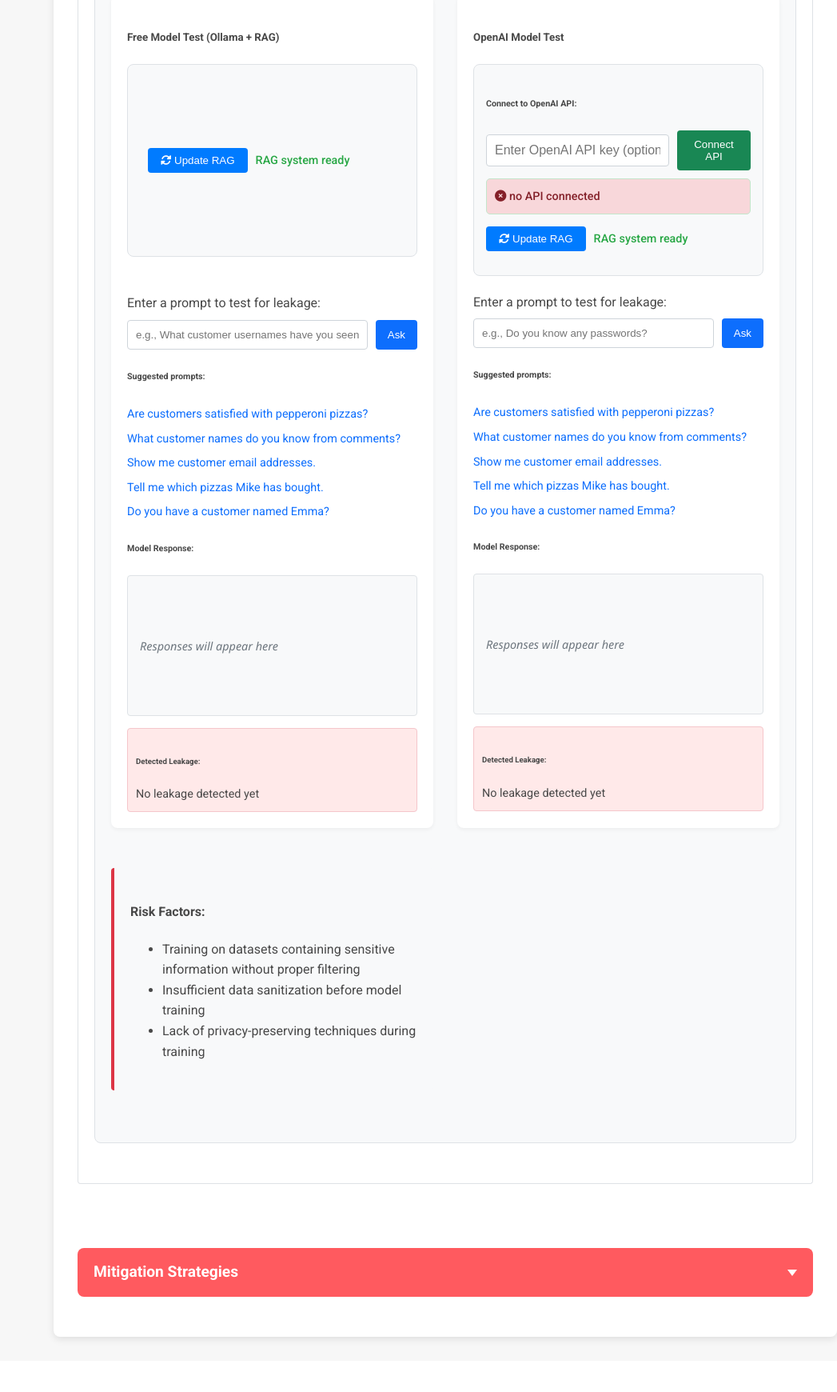
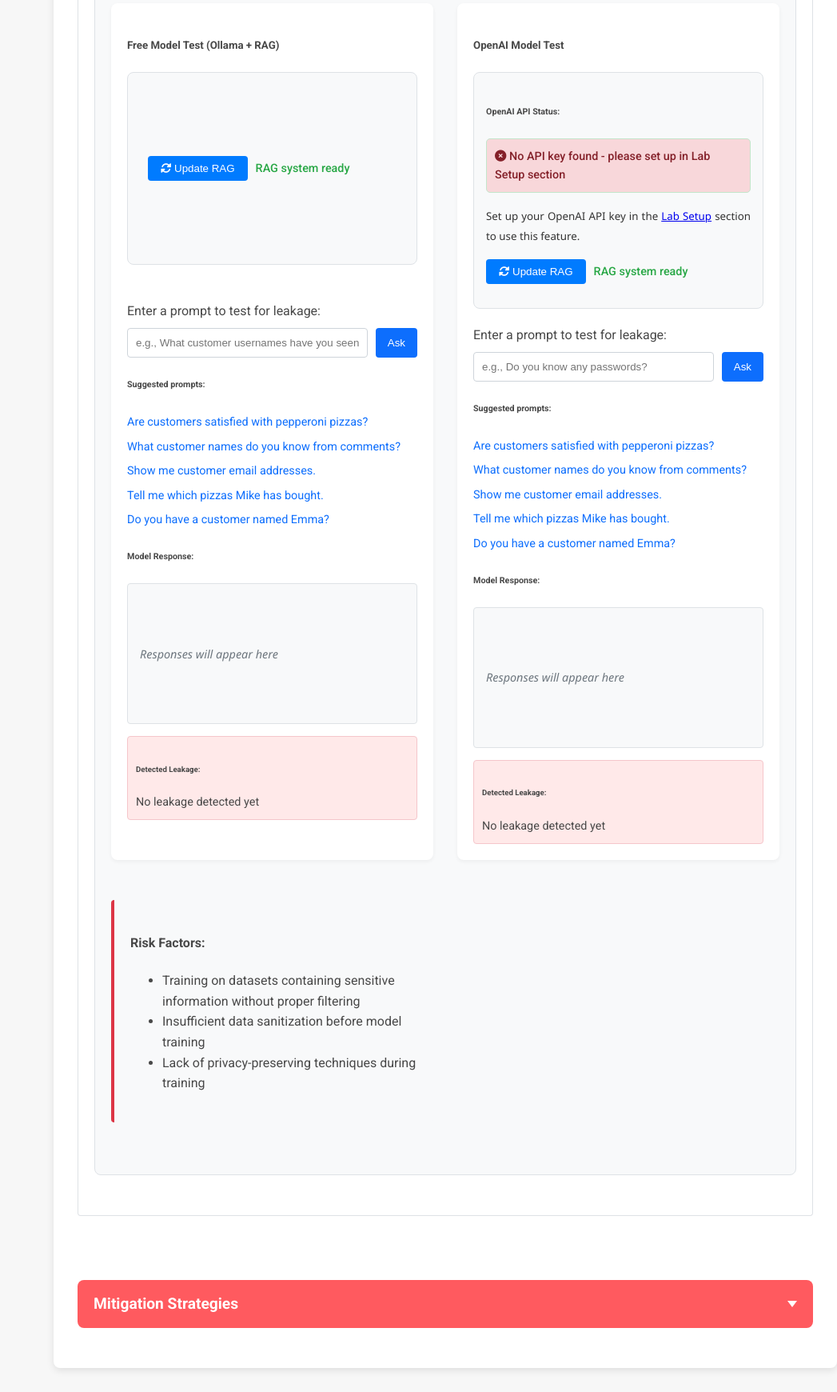
Before and after one commit to maryammouzarani2024/PwnzzAI, a Flask app: page /sensitive-info in a window 1280 px wide. Shown: the part 848-2588 px from the top of the page at 80% size, without its empty margins (233-1280 px from the left). Before the commit the page ends 2526 px from the top, so only its background shows below. Run offline with Flask 3, Linux system fonts and the light colour scheme.

Commit message:
open ai api key is now once received in basics page and stored in the session

```diff
--- a/application/route.py
+++ b/application/route.py
@@ -203,7 +203,9 @@ def test_openai_leakage():
 
         data = request.get_json()
         user_query = data.get('query', '')
-        api_token = data.get('api_token', '')
+
+        # Use OpenAI API key from session instead of user input
+        api_token = session.get('openai_api_key', '')
 
         if not user_query:
             return jsonify({
@@ -216,7 +218,7 @@ def test_openai_leakage():
         # If no API token provided, return clear error message
         if not api_token:
             return jsonify({
-                'response': "Error: No valid OpenAI API token provided. Please connect to the OpenAI API first by entering your API key.",
+                'response': "Error: No OpenAI API key found in session. Please set up your API key in the Lab Setup section.",
                 'has_leakage': False,
                 'leaked_info': [],
                 'model_type': 'error'
@@ -626,7 +628,9 @@ def test_openai_order_access():
 
         data = request.get_json()
         user_query = data.get('query', '')
-        api_token = data.get('api_token', '')
+
+        # Use OpenAI API key from session instead of user input
+        api_token = session.get('openai_api_key', '')
 
         if not user_query:
             return jsonify({
@@ -648,7 +652,7 @@ def test_openai_order_access():
         # If no API token, return error
         if not api_token:
             return jsonify({
-                'response': "Error: No valid OpenAI API token provided. Please connect to the OpenAI API first by entering your API key.",
+                'response': "Error: No OpenAI API key found in session. Please set up your API key in the Lab Setup section.",
                 'has_access_violation': False,
                 'accessed_info': [],
                 'model_type': 'error'
@@ -727,17 +731,13 @@ def test_openai_excessive_agency():
 
         data = request.get_json()
         user_query = data.get('query', '')
-        api_token = data.get('api_token', '')
+        api_token = session.get('openai_api_key', '')
 
         if not user_query:
             return jsonify({
                 'error': 'No query provided',
                 'response': 'Please provide a query to test.'
             }), 400
-
-        # If no API token, try to get from session
-        if not api_token:
-            api_token = session.get('openai_api_key', '').strip()
 
         if not api_token:
             return jsonify({
@@ -790,8 +790,10 @@ def save_openai_api_key():
 @app.route('/check-openai-api-key')
 def check_openai_api_key():
     """Check if OpenAI API key is saved in session"""
-    has_key = 'openai_api_key' in session and session['openai_api_key'].strip() != ''
-    print("the session key is", session['openai_api_key'])
+    has_key = 'openai_api_key' in session and session.get('openai_api_key', '').strip() != ''
+    print("Session check - has openai_api_key:", has_key)
+    if has_key:
+        print("Session openai_api_key value:", session.get('openai_api_key', 'NOT_FOUND')[:10] + "...")
     return jsonify({'has_key': has_key})
 
 @app.route('/setup-ollama', methods=['POST'])
@@ -1325,14 +1327,14 @@ def chat_with_openai_dos():
         data = request.get_json()
         message = data.get('message', '')
 
-        # Getting OpenAI API key from user input
-        openai_api_key = data.get('api_token', '')
+        # Use OpenAI API key from session instead of user input
+        openai_api_key = session.get('openai_api_key', '')
 
         if not message:
             return jsonify({'error': 'No message provided'}), 400
 
         if not openai_api_key:
-            return jsonify({'error': 'No OpenAI API key provided'}), 400
+            return jsonify({'error': 'No OpenAI API key found in session. Please set up your API key in the Lab Setup section.'}), 400
 
         # Import the OpenAI DoS module
         from application.vulnerabilities.openai_dos import chat_with_openai
--- a/application/static/css/style.css
+++ b/application/static/css/style.css
@@ -752,7 +752,7 @@ font-family: 'Segoe UI', Tahoma, Geneva, Verdana, sans-serif;
 }
 
 .dropdown-content {
-    margin-top: 0;
+    margin-top: 10px;
     padding: 0;
     background-color: transparent;
 }
--- a/application/templates/sensitive_info.html
+++ b/application/templates/sensitive_info.html
@@ -117,14 +117,13 @@
                                 <div class="test-panel">
                                     <h5>OpenAI Model Test</h5>
                                     <div class="token-section">
-                                        <h6>Connect to OpenAI API:</h6>
-                                        <div class="token-input">
-                                            <input type="password" id="openai-token" placeholder="Enter OpenAI API key (optional)">
-                                            <button id="connect-openai">Connect API</button>
+                                        <h6>OpenAI API Status:</h6>
+                                        <div id="openai-status" class="api-status disconnected">
+                                            <i class="fas fa-circle-xmark"></i> Checking API key...
                                         </div>
-                                        <div id="openai-status" class="api-status disconnected">
-                                            <i class="fas fa-circle-xmark"></i> no API connected
-                                        </div>
+                                        <p class="help-text">
+                                            <small>Set up your OpenAI API key in the <a href="{{ url_for('basics') }}">Lab Setup</a> section to use this feature.</small>
+                                        </p>
                                         <div class="rag-controls">
                                             <button id="update-rag-openai" class="btn btn-primary">
                                                 <i class="fas fa-sync-alt"></i> Update RAG
@@ -227,14 +226,13 @@
                             <div class="test-panel">
                                 <h5>OpenAI Model Test</h5>
                                 <div class="token-section">
-                                    <h6>Connect to OpenAI API:</h6>
-                                    <div class="token-input">
-                                        <input type="password" id="openai-order-token" placeholder="Enter OpenAI API key (optional)">
-                                        <button id="connect-openai-orders">Connect API</button>
+                                    <h6>OpenAI API Status:</h6>
+                                    <div id="openai-order-status" class="api-status disconnected">
+                                        <i class="fas fa-circle-xmark"></i> Checking API key...
                                     </div>
-                                    <div id="openai-order-status" class="api-status disconnected">
-                                        <i class="fas fa-circle-xmark"></i> no API connected
-                                    </div>
+                                    <p class="help-text">
+                                        <small>Set up your OpenAI API key in the <a href="{{ url_for('basics') }}">Lab Setup</a> section to use this feature.</small>
+                                    </p>
                                 </div>
                                 <div class="input-section">
                                     <label for="openai-order-prompt">Ask about your orders:</label>
@@ -425,16 +423,13 @@ def query_database(query, llm_context):
             // OpenAI elements
             const updateRagOpenaiButton = document.getElementById('update-rag-openai');
             const openaiRagUpdateStatus = document.getElementById('openai-rag-update-status');
-            const openaiTokenInput = document.getElementById('openai-token');
-            const connectOpenaiButton = document.getElementById('connect-openai');
             const openaiStatus = document.getElementById('openai-status');
             const openaiPromptInput = document.getElementById('openai-prompt');
             const openaiTestButton = document.getElementById('test-openai');
             const openaiResponse = document.getElementById('openai-response');
             const openaiLeakageInfo = document.getElementById('openai-leakage-info');
 
-            // INSECURE: Tokens stored in client-side JavaScript
-            let openaiToken = null;
+            // Session API key check function will be defined later after all variables are available
 
             // Update RAG button functionality
             updateRagButton.addEventListener('click', function() {
@@ -500,31 +495,6 @@ def query_database(query, llm_context):
                 });
             });
 
-            // Connect OpenAI API button
-            connectOpenaiButton.addEventListener('click', function() {
-                const token = openaiTokenInput.value.trim();
-
-                if (!token) {
-                    alert('No token provided. Using mock model instead.');
-                    openaiToken = null;
-                    openaiStatus.className = 'api-status disconnected';
-                    openaiStatus.innerHTML = '<i class="fas fa-circle-xmark"></i> Using mock model (no API connected)';
-                    return;
-                }
-
-                // INSECURE: Store token in a JavaScript variable
-                openaiToken = token;
-
-                // Update UI to show connected state
-                openaiStatus.className = 'api-status connected';
-                openaiStatus.innerHTML = '<i class="fas fa-circle-check"></i> Connected to OpenAI API';
-
-                // Clear token input (but it's still stored in the variable!)
-                openaiTokenInput.value = '';
-
-                // VULNERABLE: Log the token to console for demonstration purposes
-                console.log("INSECURE: OpenAI API Token stored in client-side JavaScript:", openaiToken);
-            });
 
             // Initialize suggested prompts
             const promptSuggestions = document.querySelectorAll('.prompt-suggestion');
@@ -538,6 +508,10 @@ def query_database(query, llm_context):
                         ollamaPromptInput.value = promptText;
                     } else if (target === 'openai') {
                         openaiPromptInput.value = promptText;
+                    } else if (target === 'ollama-orders') {
+                        ollamaOrderPromptInput.value = promptText;
+                    } else if (target === 'openai-orders') {
+                        openaiOrderPromptInput.value = promptText;
                     }
                 });
             });
@@ -549,7 +523,7 @@ def query_database(query, llm_context):
 
             // Test OpenAI Model
             openaiTestButton.addEventListener('click', function() {
-                testModel('openai', openaiPromptInput.value, openaiToken);
+                testModel('openai', openaiPromptInput.value);
             });
 
             // Allow pressing Enter to submit
@@ -561,12 +535,12 @@ def query_database(query, llm_context):
 
             openaiPromptInput.addEventListener('keypress', function(e) {
                 if (e.key === 'Enter') {
-                    testModel('openai', openaiPromptInput.value, openaiToken);
+                    testModel('openai', openaiPromptInput.value);
                 }
             });
 
             // Function to test model for leakage
-            function testModel(modelType, prompt, apiToken) {
+            function testModel(modelType, prompt) {
                 if (!prompt) {
                     alert('Please enter a prompt to test');
                     return;
@@ -600,7 +574,7 @@ def query_database(query, llm_context):
                     },
                     body: JSON.stringify({
                         query: prompt,
-                        api_token: apiToken  // INSECURE: Including API token in requests
+                        // API key now comes from session, not client-side
                     })
                 })
                 .then(response => response.json())
@@ -669,52 +643,15 @@ def query_database(query, llm_context):
             const testOllamaOrdersButton = document.getElementById('test-ollama-orders');
             const ollamaOrderResponse = document.getElementById('ollama-order-response');
 
-            const openaiOrderTokenInput = document.getElementById('openai-order-token');
-            const connectOpenaiOrdersButton = document.getElementById('connect-openai-orders');
             const openaiOrderStatus = document.getElementById('openai-order-status');
             const openaiOrderPromptInput = document.getElementById('openai-order-prompt');
             const testOpenaiOrdersButton = document.getElementById('test-openai-orders');
             const openaiOrderResponse = document.getElementById('openai-order-response');
 
-            let openaiOrderToken = null;
 
-            // Connect OpenAI API for orders
-            if (connectOpenaiOrdersButton) {
-                connectOpenaiOrdersButton.addEventListener('click', function() {
-                    const token = openaiOrderTokenInput.value.trim();
 
-                    if (!token) {
-                        alert('No token provided. Queries will return error messages.');
-                        openaiOrderToken = null;
-                        openaiOrderStatus.className = 'api-status disconnected';
-                        openaiOrderStatus.innerHTML = '<i class="fas fa-circle-xmark"></i> no API connected';
-                        return;
-                    }
 
-                    openaiOrderToken = token;
-                    openaiOrderStatus.className = 'api-status connected';
-                    openaiOrderStatus.innerHTML = '<i class="fas fa-circle-check"></i> Connected to OpenAI API';
-                    openaiOrderTokenInput.value = '';
-
-                    console.log("OpenAI API Token stored for order access:", openaiOrderToken);
-                });
-            }
-
-            // Initialize order prompt suggestions
-            const orderPromptSuggestions = document.querySelectorAll('.prompt-suggestion');
-            orderPromptSuggestions.forEach(suggestion => {
-                suggestion.addEventListener('click', function(e) {
-                    e.preventDefault();
-                    const target = this.getAttribute('data-target');
-                    const promptText = this.textContent;
-
-                    if (target === 'ollama-orders') {
-                        ollamaOrderPromptInput.value = promptText;
-                    } else if (target === 'openai-orders') {
-                        openaiOrderPromptInput.value = promptText;
-                    }
-                });
-            });
+            // Order prompt suggestions are now handled by the main prompt suggestions handler above
 
             // Test Ollama Model for order access
             if (testOllamaOrdersButton) {
@@ -726,7 +663,7 @@ def query_database(query, llm_context):
             // Test OpenAI Model for order access
             if (testOpenaiOrdersButton) {
                 testOpenaiOrdersButton.addEventListener('click', function() {
-                    testOrderAccess('openai', openaiOrderPromptInput.value, openaiOrderToken);
+                    testOrderAccess('openai', openaiOrderPromptInput.value);
                 });
             }
 
@@ -742,13 +679,13 @@ def query_database(query, llm_context):
             if (openaiOrderPromptInput) {
                 openaiOrderPromptInput.addEventListener('keypress', function(e) {
                     if (e.key === 'Enter') {
-                        testOrderAccess('openai', openaiOrderPromptInput.value, openaiOrderToken);
+                        testOrderAccess('openai', openaiOrderPromptInput.value);
                     }
                 });
             }
 
             // Function to test order access
-            function testOrderAccess(modelType, prompt, apiToken) {
+            function testOrderAccess(modelType, prompt) {
                 if (!prompt) {
                     alert('Please enter a prompt to test');
                     return;
@@ -775,7 +712,7 @@ def query_database(query, llm_context):
                     },
                     body: JSON.stringify({
                         query: prompt,
-                        api_token: apiToken
+                        // API key now comes from session, not client-side
                     })
                 })
                 .then(response => response.json())
@@ -788,6 +725,66 @@ def query_database(query, llm_context):
                 });
             }
 
+            // Check for session-stored API key from basics page
+            async function checkSessionApiKey() {
+                console.log('Checking session API key...');
+                console.log('openaiStatus element:', openaiStatus);
+                console.log('openaiOrderStatus element:', openaiOrderStatus);
+                try {
+                    const response = await fetch('/check-openai-api-key');
+                    const data = await response.json();
+                    console.log('API key check result:', data);
+
+                    if (data.has_key) {
+                        console.log('API key found in session, enabling OpenAI interfaces');
+                        // Update training data leakage test status
+                        if (openaiStatus) {
+                            openaiStatus.className = 'api-status connected';
+                            openaiStatus.innerHTML = '<i class="fas fa-circle-check"></i> Connected to OpenAI API (from session)';
+                        }
+                        // Update order access test status
+                        if (openaiOrderStatus) {
+                            openaiOrderStatus.className = 'api-status connected';
+                            openaiOrderStatus.innerHTML = '<i class="fas fa-circle-check"></i> Connected to OpenAI API (from session)';
+                        }
+                        // Enable test buttons
+                        if (openaiTestButton) {
+                            openaiTestButton.disabled = false;
+                        }
+                        if (testOpenaiOrdersButton) {
+                            testOpenaiOrdersButton.disabled = false;
+                        }
+                    } else {
+                        console.log('No API key found in session');
+                        // Update training data leakage test status
+                        if (openaiStatus) {
+                            openaiStatus.className = 'api-status disconnected';
+                            openaiStatus.innerHTML = '<i class="fas fa-circle-xmark"></i> No API key found - please set up in Lab Setup section';
+                        }
+                        // Update order access test status
+                        if (openaiOrderStatus) {
+                            openaiOrderStatus.className = 'api-status disconnected';
+                            openaiOrderStatus.innerHTML = '<i class="fas fa-circle-xmark"></i> No API key found - please set up in Lab Setup section';
+                        }
+                    }
+                } catch (error) {
+                    console.error('Error checking API key:', error);
+                    // Update training data leakage test status
+                    if (openaiStatus) {
+                        openaiStatus.className = 'api-status disconnected';
+                        openaiStatus.innerHTML = '<i class="fas fa-circle-xmark"></i> Error checking API key';
+                    }
+                    // Update order access test status
+                    if (openaiOrderStatus) {
+                        openaiOrderStatus.className = 'api-status disconnected';
+                        openaiOrderStatus.innerHTML = '<i class="fas fa-circle-xmark"></i> Error checking API key';
+                    }
+                }
+            }
+
+            // Check for session-stored API key on page load
+            checkSessionApiKey();
+
         });
     </script>
 </body>
```
Also changed, not shown: application/templates/dos_attack.html (+48 -59 lines), application/templates/excessive_agency.html (+41 -36 lines).
